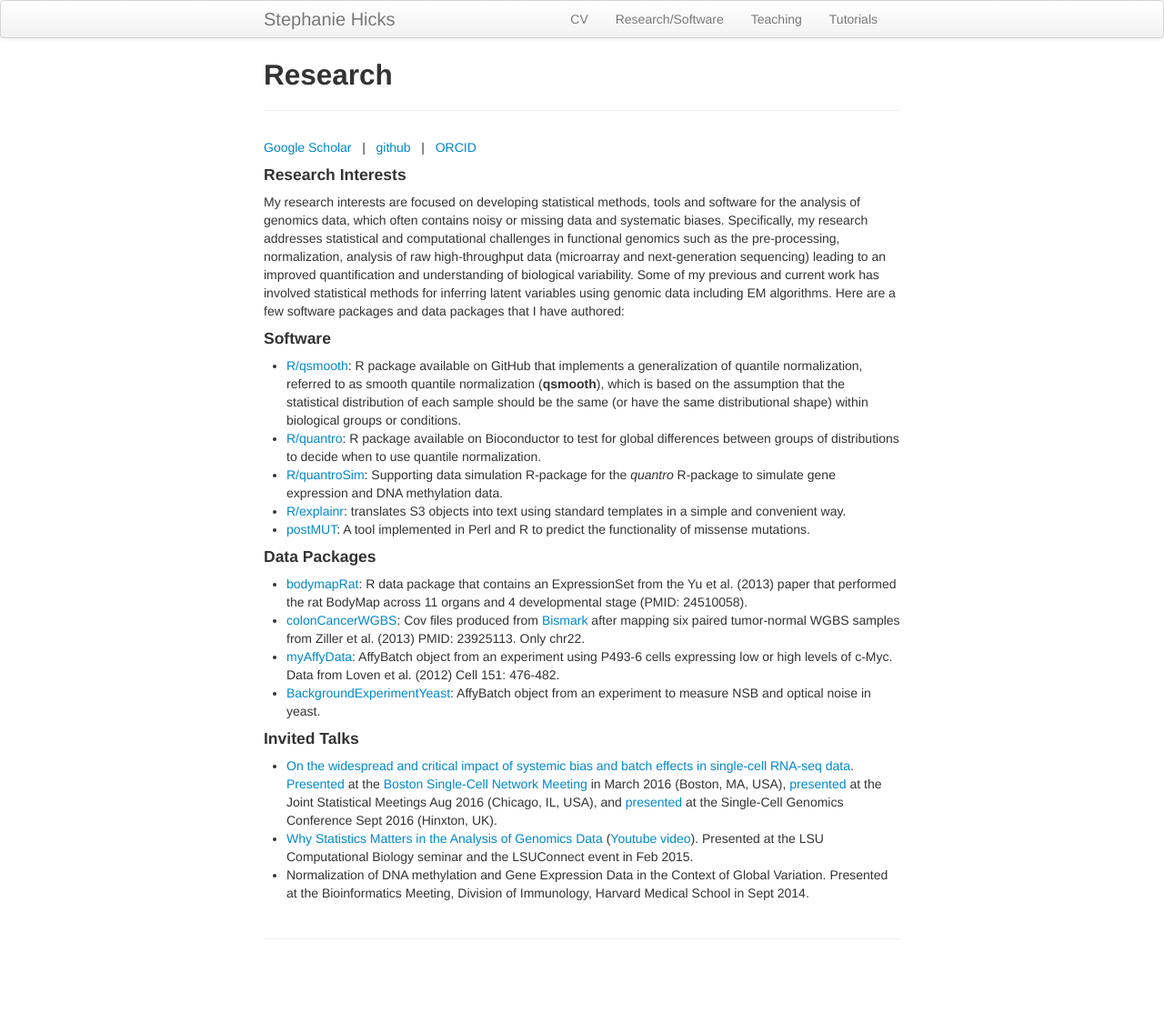
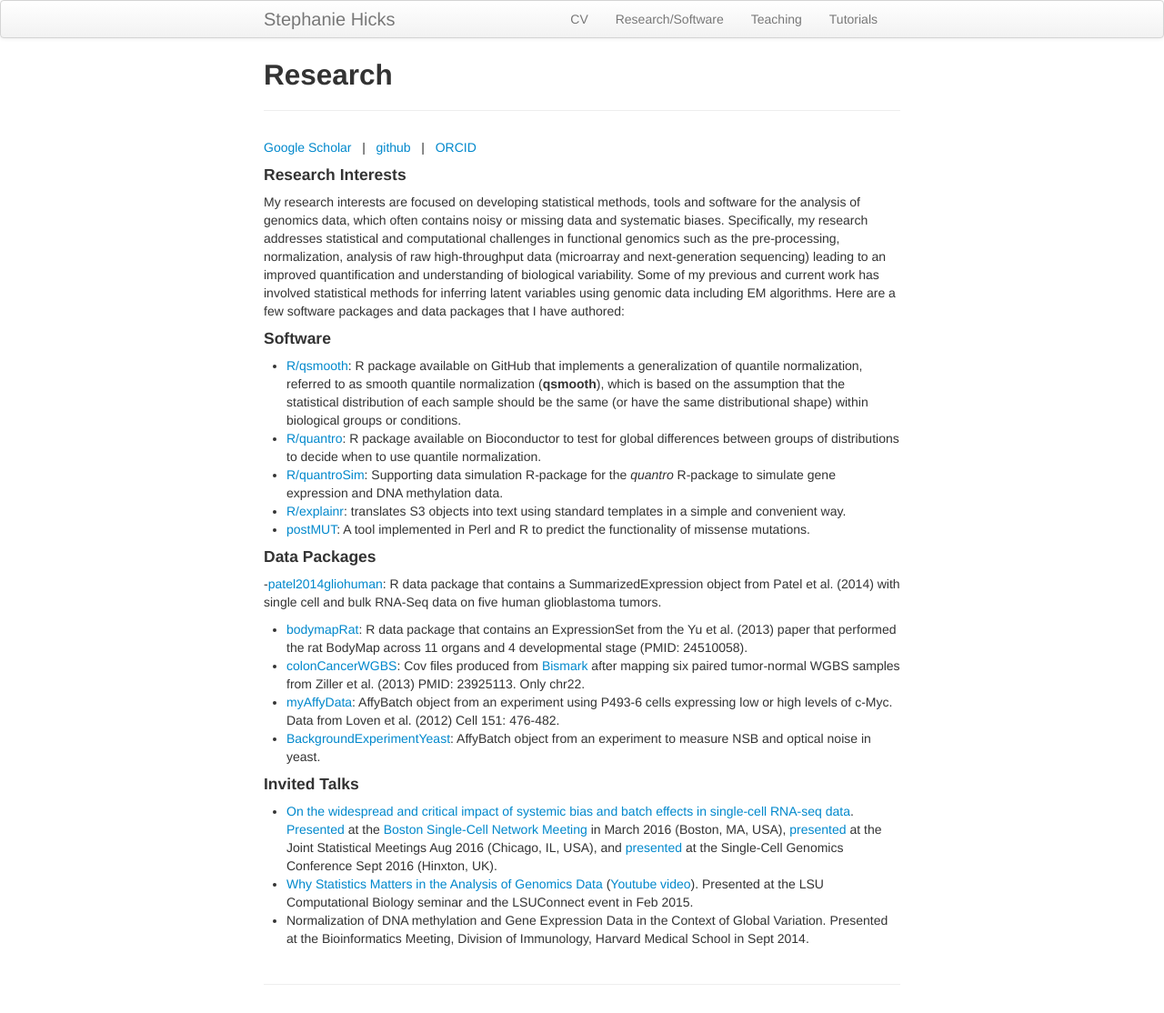
Before and after one commit to jmcgread/stephaniehicks.github.io, a Jekyll site: the page built from pages/research.md, in a window 1280 px wide. Shown: the whole page at 91% size. Built offline with Jekyll 4.4.1, drawn with Linux system fonts in a browser that asks for light colours; before the commit the page ends 1064 px from its top, so only the background shows below that.

Commit message:
added patel2014gliohuman R data package

```diff
--- a/pages/research.md
+++ b/pages/research.md
@@ -23,6 +23,7 @@ to simulate gene expression and DNA methylation data.
 
 #### Data Packages
 
+-[patel2014gliohuman](https://github.com/willtownes/patel2014gliohuman): R data package that contains a SummarizedExpression object from Patel et al. (2014) with single cell and bulk RNA-Seq data on five human glioblastoma tumors.
 - [bodymapRat](https://github.com/stephaniehicks/bodymapRat): R data package that contains an ExpressionSet from the Yu et al. (2013) paper that performed the rat BodyMap across 11 organs and 4 developmental stage (PMID: 24510058).
 - [colonCancerWGBS](https://github.com/genomicsclass/colonCancerWGBS): Cov files produced from [Bismark](http://www.bioinformatics.babraham.ac.uk/projects/bismark/) after mapping six paired tumor-normal WGBS samples from Ziller et al. (2013) PMID: 23925113. Only chr22.
 - [myAffyData](https://github.com/stephaniehicks/mycAffyData): AffyBatch object from an experiment using P493-6 cells expressing low or high levels of c-Myc. Data from Loven et al. (2012) Cell 151: 476-482.
```
